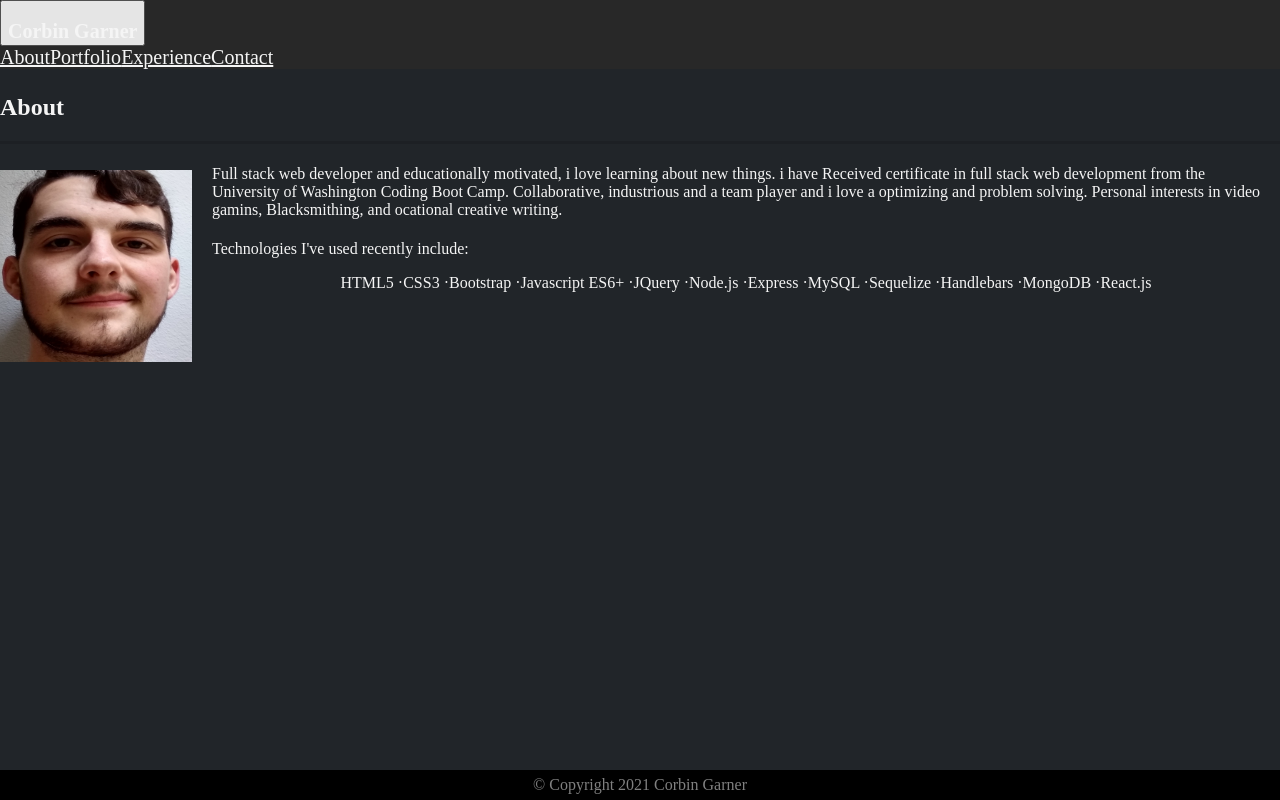
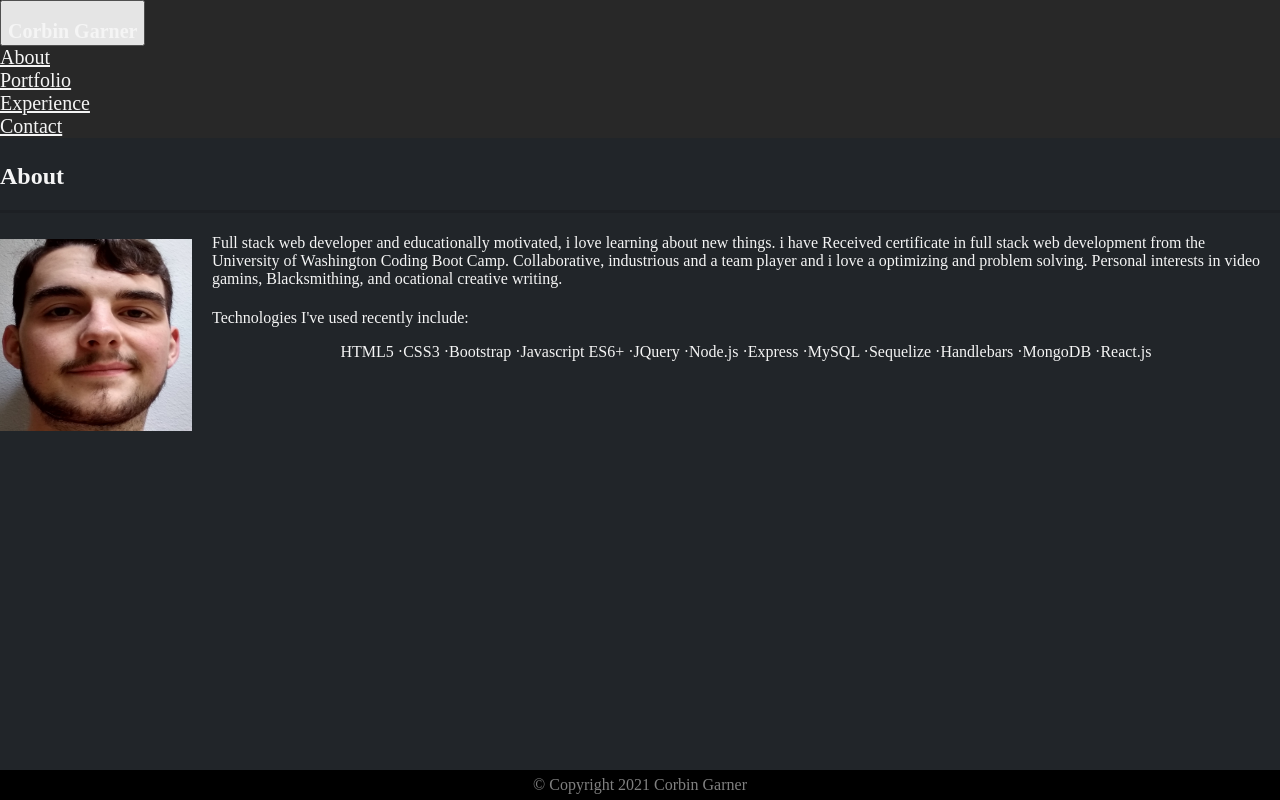
Before and after one commit to CorbinGar/Portfolio, a React (Create React App) app: page / in a window 1280 px wide. Built offline with nearby package versions, Linux system fonts and the light colour scheme.

Commit message:
editing the css and text sizes

```diff
--- a/src/components/navbar/index.js
+++ b/src/components/navbar/index.js
@@ -5,16 +5,20 @@ import "./style.css";
 function Navbar() {
     return (
 <nav className="navbar navbar-dark sticky-top navbar-expand-md">
-<div className="container-fluid">
+            <div className="container-fluid">
 
-           <button><h1 className="navbar-name">Corbin Garner</h1></button>
 
-            <div>
-                <Link to="/about" className="navlink">About</Link>
-                <Link to="/portfolio" className="navlink">Portfolio</Link>
-                <Link to="/experience" className="navlink">Experience</Link>
-                <Link to="/contact" className="navlink">Contact</Link>
-            </div>
+                <div class="col">
+
+                <div class="col-4"> <button><h1 className="navbar-name">Corbin Garner</h1></button></div>
+
+
+                <div class="col-2"> <Link to="/about" className="navlink">About</Link></div>
+                <div class="col-2"> <Link to="/portfolio" className="navlink">Portfolio</Link></div>
+                <div class="col-2">   <Link to="/experience" className="navlink">Experience</Link></div>
+                 <div class="col-2">  <Link to="/contact" className="navlink">Contact</Link> </div >
+
+                </div>
 </div>
 </nav>
     )
```
